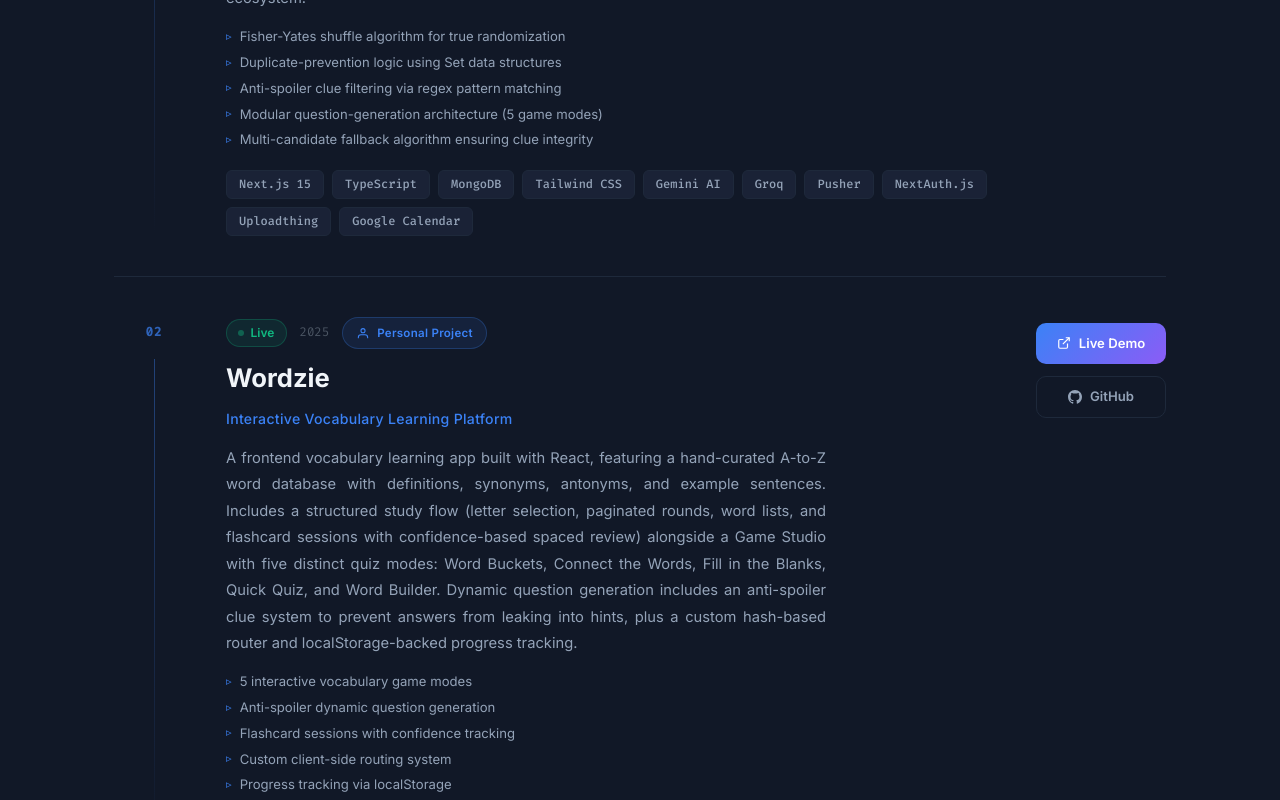
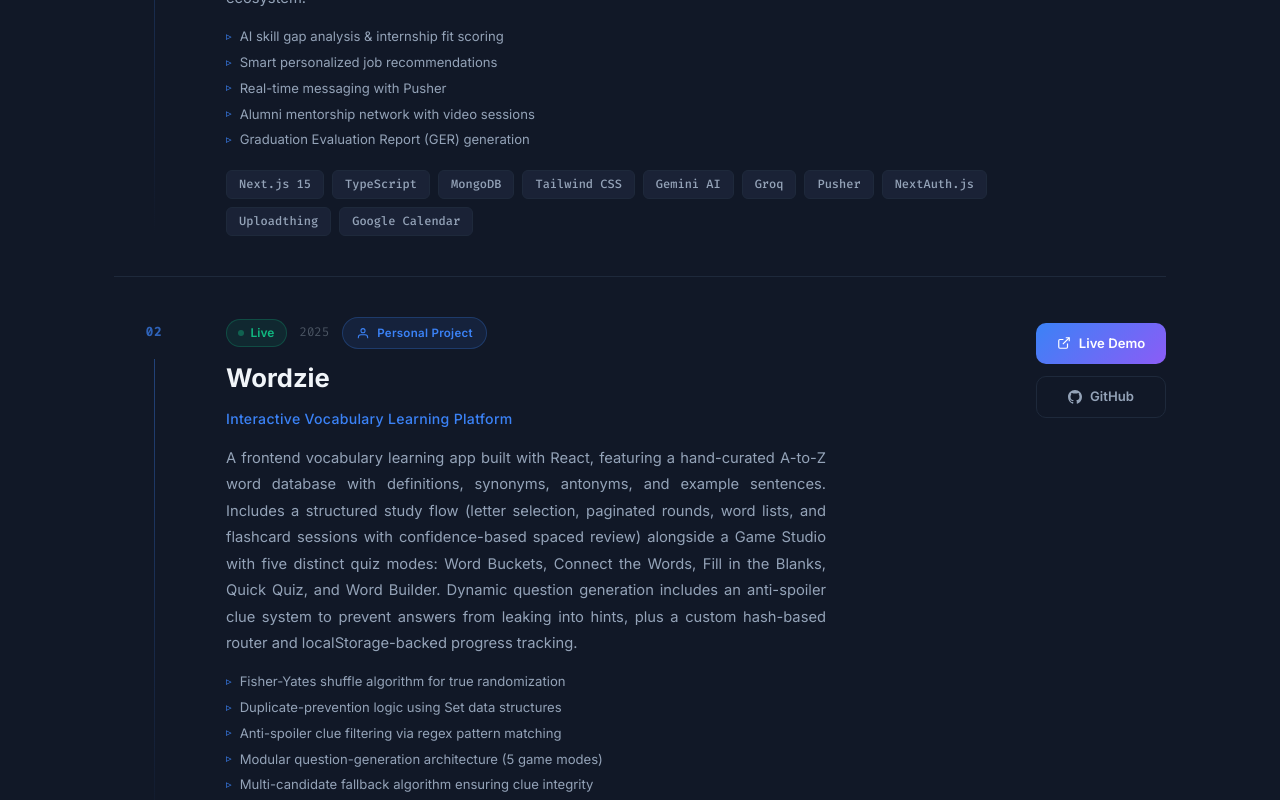
Before and after one commit to Samia2310/Samia-Portfolio, a React (Create React App) app: page / in a window 1280 px wide. Shown: the part 1980-2780 px from the top of the page. Built offline with nearby package versions, Linux system fonts and the light colour scheme; the HTML template or start-up script is replaced by a standard one.

Commit message:
fix feature based problem

```diff
--- a/src/components/Projects.js
+++ b/src/components/Projects.js
@@ -27,11 +27,11 @@
     liveUrl: "https://nextern-virid.vercel.app",
     githubUrl: "https://github.com/akonBRO/nextern",
     features: [
-      "Fisher-Yates shuffle algorithm for true randomization",
-      "Duplicate-prevention logic using Set data structures",
-      "Anti-spoiler clue filtering via regex pattern matching",
-      "Modular question-generation architecture (5 game modes)",
-      "Multi-candidate fallback algorithm ensuring clue integrity",
+      "AI skill gap analysis & internship fit scoring",
+      "Smart personalized job recommendations",
+      "Real-time messaging with Pusher",
+      "Alumni mentorship network with video sessions",
+      "Graduation Evaluation Report (GER) generation",
     ],
     status: "In Progress",
     year: "2026",
@@ -48,11 +48,11 @@
     liveUrl: "https://wordzie.vercel.app/",
     githubUrl: "https://github.com/Samia2310/WORDZIE.git",
     features: [
-      "5 interactive vocabulary game modes",
-      "Anti-spoiler dynamic question generation",
-      "Flashcard sessions with confidence tracking",
-      "Custom client-side routing system",
-      "Progress tracking via localStorage",
+      "Fisher-Yates shuffle algorithm for true randomization",
+      "Duplicate-prevention logic using Set data structures",
+      "Anti-spoiler clue filtering via regex pattern matching",
+      "Modular question-generation architecture (5 game modes)",
+      "Multi-candidate fallback algorithm ensuring clue integrity",
     ],
     status: "Live",
     year: "2025",
```
